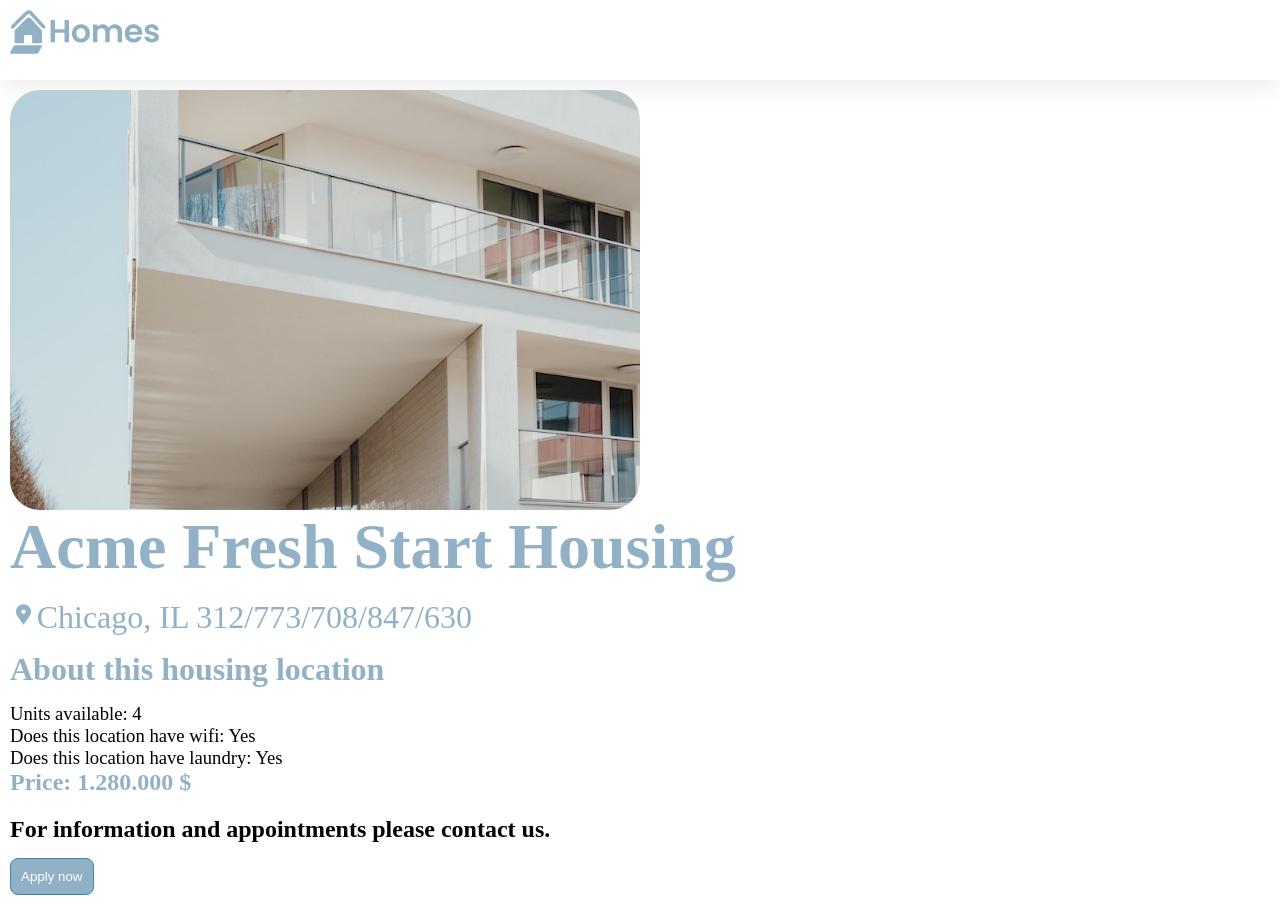
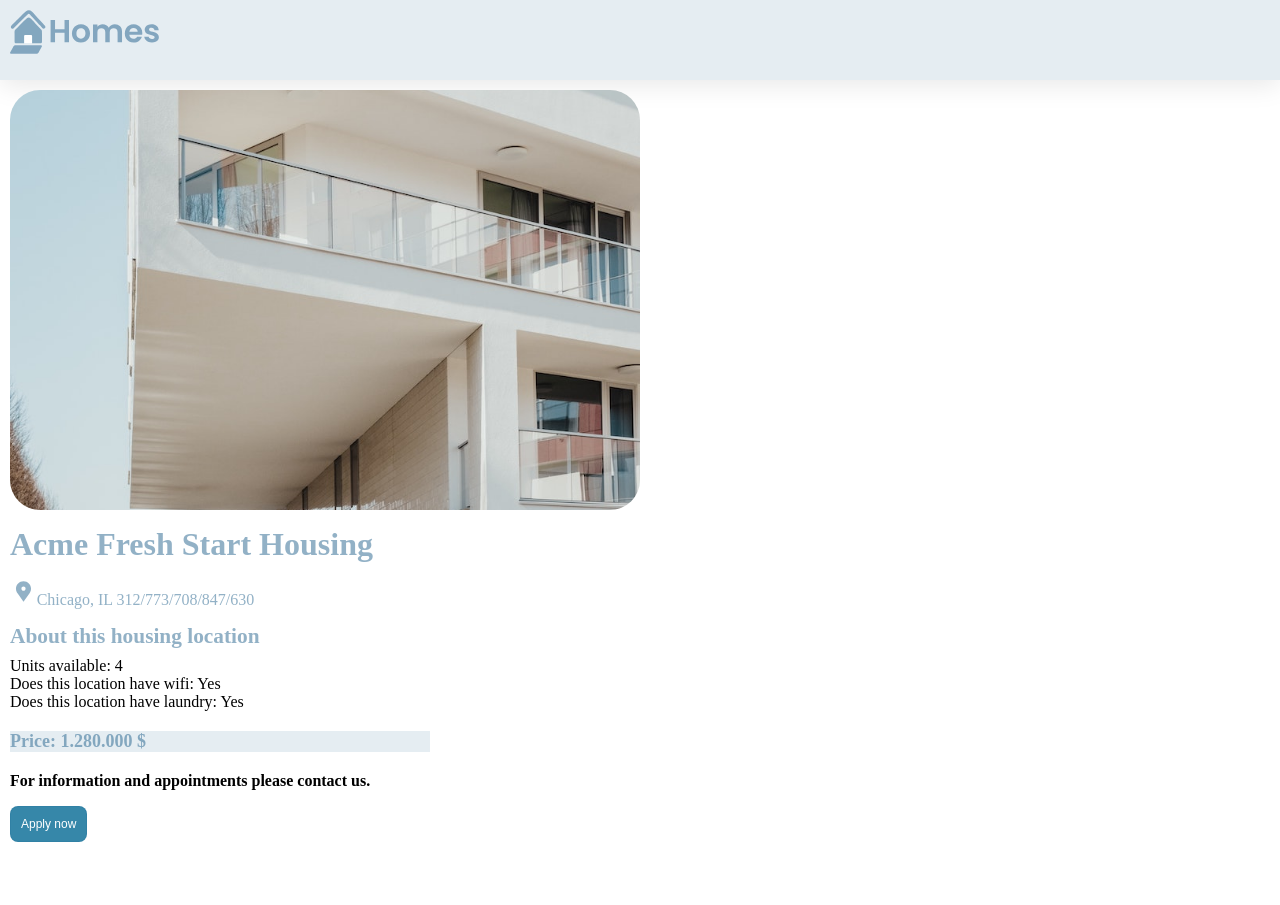
Before and after one commit to pascal-emde/homes-frontend, an Angular app: page /details/0 in a window 1280 px wide. After the commit the page ends 852 px from the top, so only its background shows below. Built offline with nearby package versions, Linux system fonts and the light colour scheme.

Commit message:
design overhaul

```diff
--- a/src/app/app.component.css
+++ b/src/app/app.component.css
@@ -6,6 +6,7 @@ header {
     display: block;
     height: 60px;
     padding: var(--content-padding);
+    background-color: var(--accent-color);
     box-shadow: 0px 5px 25px var(--shadow-color);
 }
 
--- a/src/app/details/details.component.css
+++ b/src/app/details/details.component.css
@@ -6,12 +6,17 @@
     grid-column: 1;
 }
 
+.detail-wrapper {
+    width: 420px;
+}
+
 .listing-photo {
     height: 420px;
     width: 50%;
     object-fit: cover;
     border-radius: 30px;
     float: right;
+    margin-bottom: 16px;
 }
 
 .listing-description {
@@ -19,7 +24,7 @@
 }
 
 .listing-heading {
-    font-size: 48pt;
+    font-size: 24pt;
     font-weight: bold;
     margin-bottom: 15px;
 }
@@ -29,14 +34,21 @@
 }
 
 .listing-location {
-    font-size: 24pt;
+    font-size: 12pt;
     margin-bottom: 15px;
+
+    &:hover {
+        color: var(--secondary-color);
+        cursor: pointer;
+        text-decoration-line: underline;
+
+    }
 }
 
 .listing-features > .section-heading {
     color: var(--primary-color);
-    font-size: 24pt;
-    margin-bottom: 15px;
+    font-size: 16pt;
+    margin-bottom: 8px;
 }
 
 .listing-features {
@@ -44,7 +56,7 @@
 }
 
 .listing-features li {
-    font-size: 14pt;
+    font-size: 12pt;
 }
 
 li {
@@ -52,14 +64,16 @@ li {
 }
 
 .listing-apply .section-heading {
-    font-size: 18pt;
-    margin-bottom: 15px;
+    font-size: 12pt;
+    margin-bottom: 16px;
 }
 
 .pricing {
-    font-size: 24px;
+    font-size: 18px;
     color: var(--primary-color);
+    background-color: var(--accent-color);
     font-weight: bold;
+    margin-top: 20px;
 }
 
 label, input {
@@ -69,7 +83,7 @@ label {
     color: var(--primary-color);
     font-weight: bold;
     text-transform: uppercase;
-    font-size: 12pt;
+    font-size: 8pt;
 }
 input {
     font-size: 16pt;
--- a/src/app/details/details.component.ts
+++ b/src/app/details/details.component.ts
@@ -13,6 +13,7 @@ import { Translations } from "../utils/translations";
     <article class="detail">
       <img class="listing-photo" [src]="housingLocation?.photo">
 
+      <div class="detail-wrapper">
         <section class="listing-description">
           <h2 class="listing-heading">{{ housingLocation?.name }}</h2>
           <p class="listing-location">{{housingLocation?.city}}, {{ housingLocation?.state }} {{ Translations.translateAreaCode(housingLocation?.city + ', ' + housingLocation?.state)}}</p>
@@ -32,6 +33,7 @@ import { Translations } from "../utils/translations";
           <h2 class="section-heading">For information and appointments please contact us.</h2>
           <button class="primary" type="button" (click)="showApplyNow()">Apply now</button>
         </section>
+      </div>
 
     </article>
   `,
--- a/src/styles.css
+++ b/src/styles.css
@@ -6,24 +6,30 @@
 }
 
 body {
-    font-family: 'Be Vietnam Pro', sans-serif;
+    font-family: 'Bahnschrift', serif;
 }
 :root {
     --primary-color: rgba(6, 77, 126, 0.44);
     --secondary-color: #3687a9;
-    --accent-color: #e8e7fa;
+    --accent-color: rgba(6, 77, 126, 0.1);
     --shadow-color: #E8E8E8;
 }
 
 button.primary {
     padding: 10px;
-    border: solid 1px var(--secondary-color);
-    background: var(--primary-color);
+    border: solid 1px var(--accent-color);
+    background: var(--secondary-color);
     color: white;
     border-radius: 8px;
+    font-size: 12px;
 
     &:hover {
         cursor: pointer;
+        background: var(--primary-color);
+    }
+
+    &:active {
+        border: solid 1px var(--accent-color);
         background: var(--secondary-color);
     }
 }
```
Lines whose indentation alone changed are shown as unchanged.
